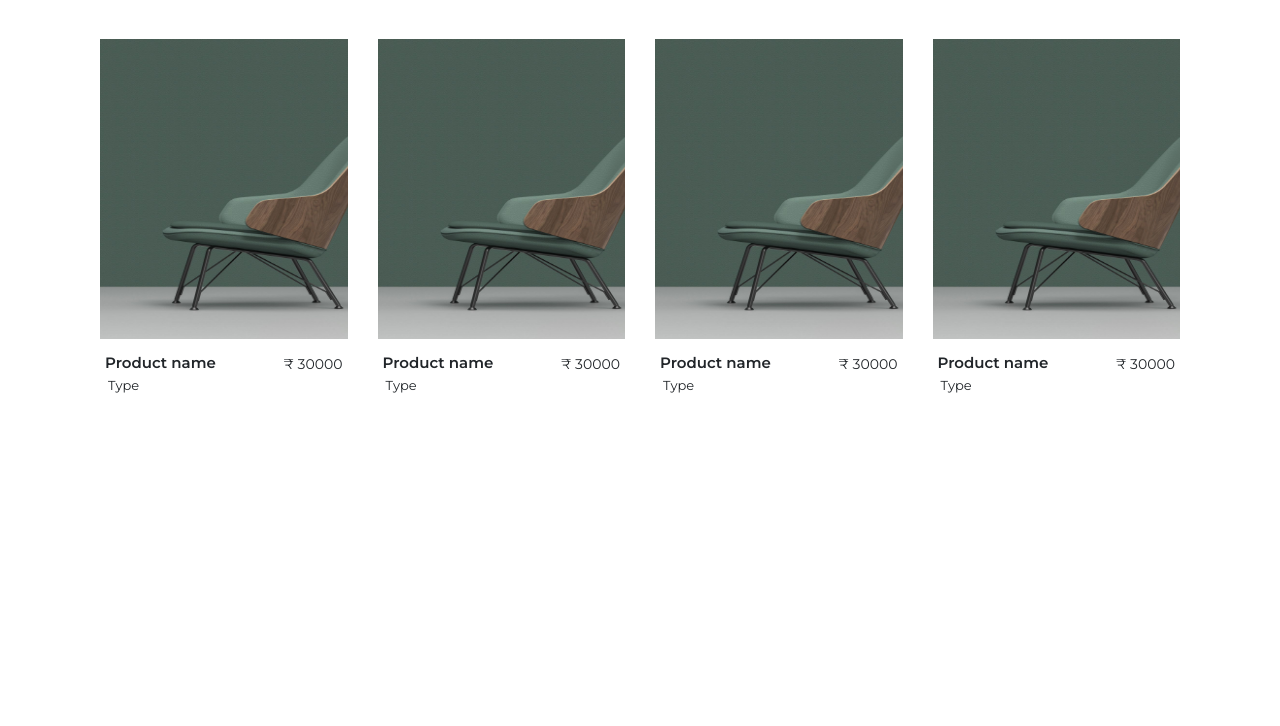
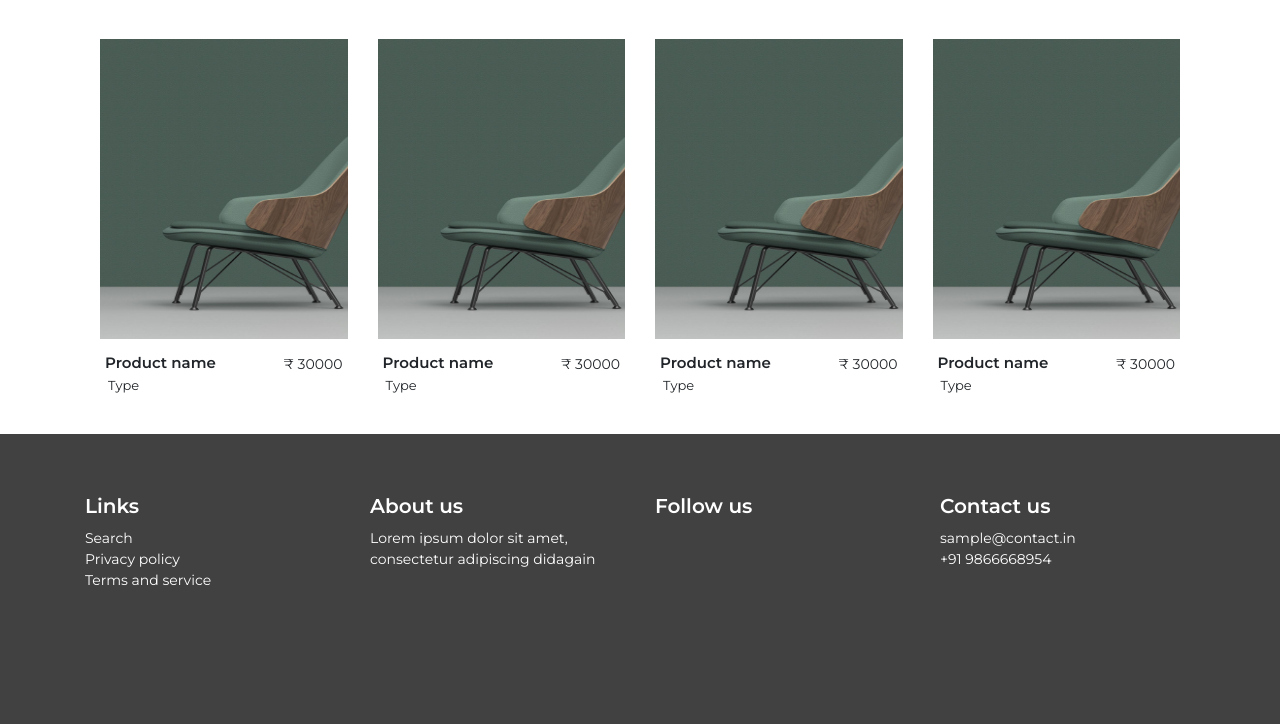
Before and after one commit to mhdroshan/FurnitureShop, a plain HTML site: page shop.html in a window 1280 px wide. Shown: the part 700-1426 px from the top of the page. Before the commit the page ends 1134 px from the top, so only its background shows below. Drawn offline with Linux system fonts and the light colour scheme.

Commit message:
shop footer

```diff
--- a/shop.html
+++ b/shop.html
@@ -290,7 +290,43 @@
       </div>
     </div>
   </div>
+  <!-- footer -->
+  <div class="footerholder">
+    <div class="container">
+      <div class="row">
+        <div class="col-sm-3 footerData">
+          <h5>Links</h5>
+          <a href="#">Search</a>
+          <a href="#">Privacy policy</a>
+          <a href="#">Terms and service</a>
 
+        </div>
+        <div class="col-sm-3 footerData">
+          <h5>About us</h5>
+          <p>Lorem ipsum dolor sit amet, consectetur adipiscing didagain</p>
+
+        </div>
+        <div class="col-sm-3 footerData">
+          <h5>Follow us</h5>
+          <i class="fa fa-facebook-official" aria-hidden="true"></i>
+          <i class="fa fa-instagram" aria-hidden="true"></i>
+
+
+
+
+        </div>
+        <div class="col-sm-3 footerData">
+          <h5>Contact us</h5>
+          <a href="mailto:samplemail@gmail.com">sample@contact.in</a>
+          <a href="tel:+9866668954">+91 9866668954</a>
+
+
+
+        </div>
+      </div>
+    </div>
+  </div>
+  <!--  -->
 
 
 
```
Also changed, not shown: src/logo.png (deleted), src/wall1.webp (deleted), src/wall2.webp (deleted), src/wall3.webp (deleted).
